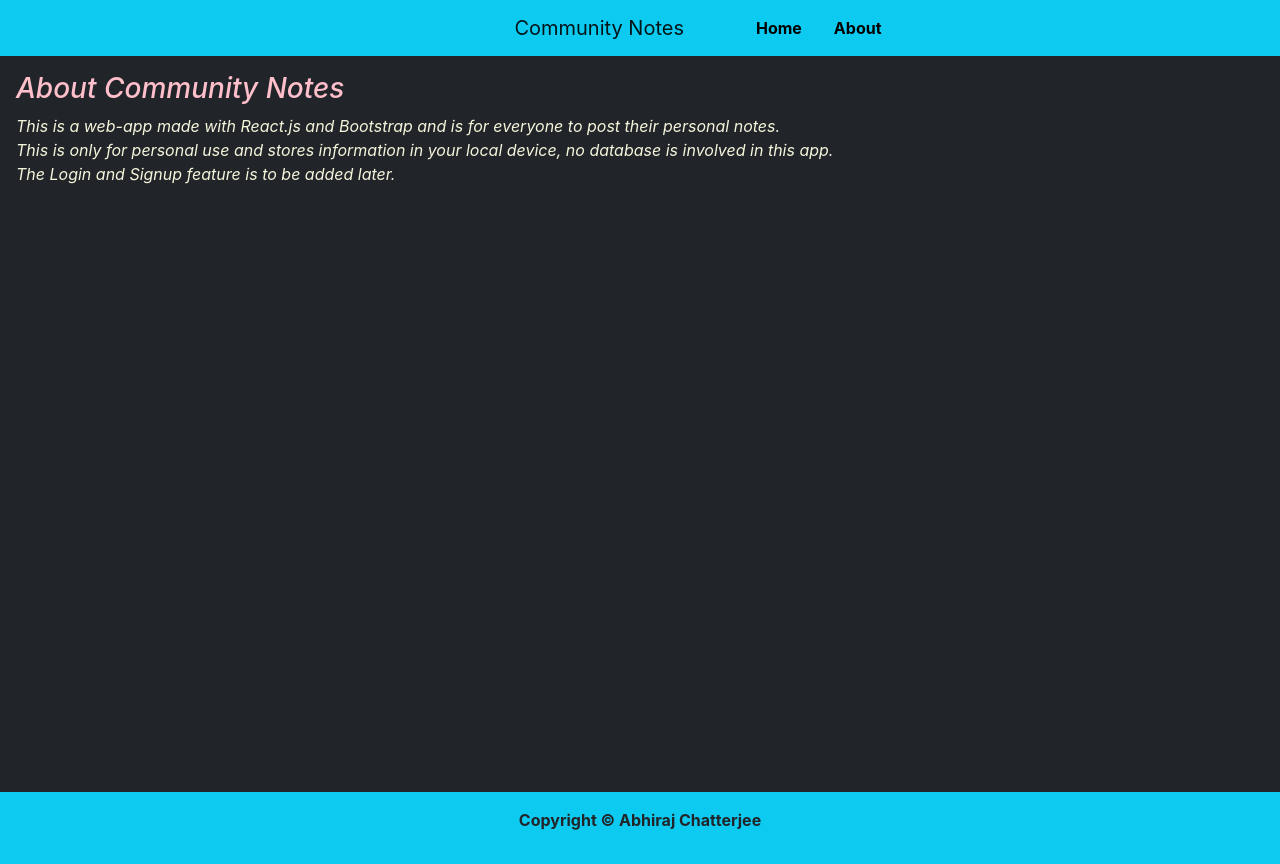
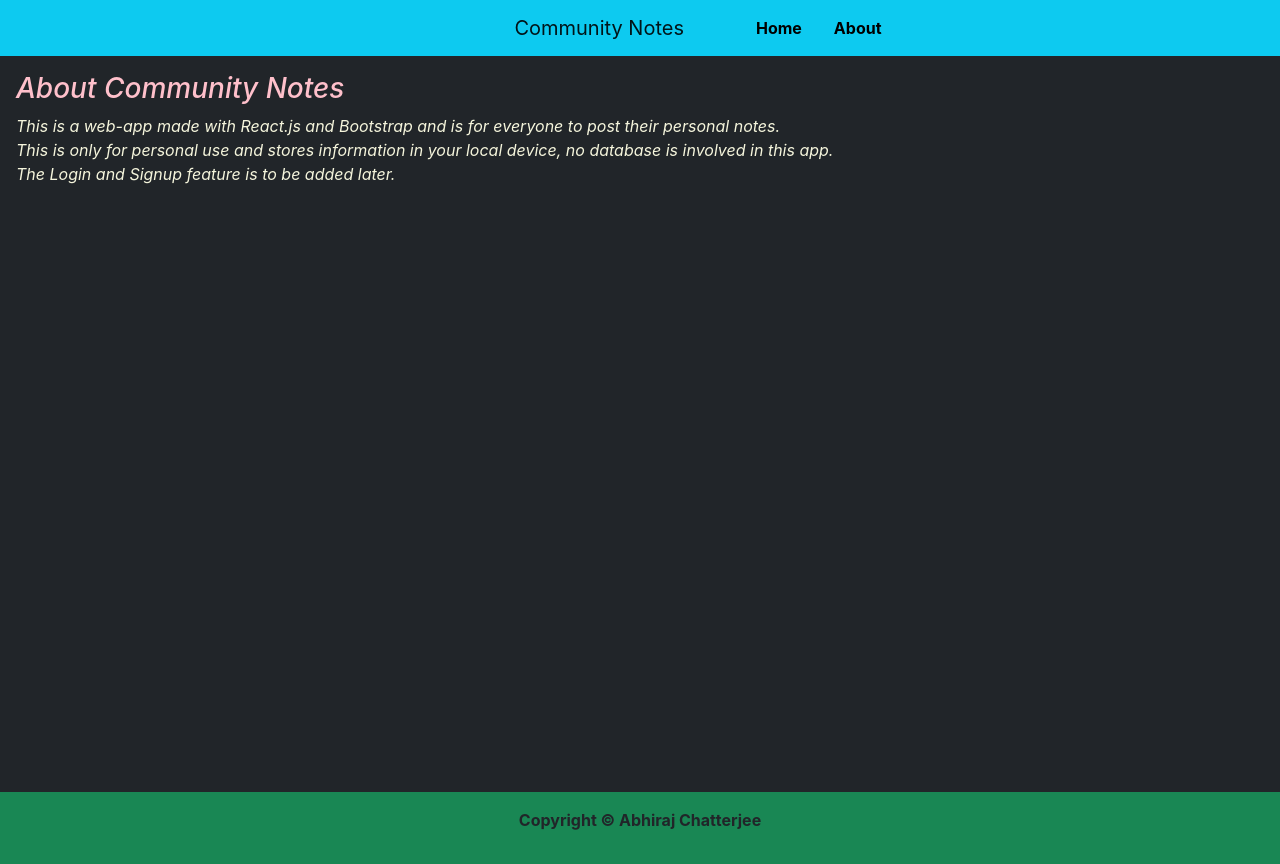
Before and after one commit to Abhiraj3112000/Community-Notes, a React (Create React App) app: page /about in a window 1280 px wide. Built offline with nearby package versions, Linux system fonts and the light colour scheme.

Commit message:
Update Footer.js

```diff
--- a/src/MyComponents/Footer.js
+++ b/src/MyComponents/Footer.js
@@ -2,7 +2,7 @@ import React from 'react'
 
 export const Footer = () => {
     return (
-        <footer className="bg-info text-dark py-3">
+        <footer className="bg-success text-dark py-3">
             <p className="text-center" >
            <strong>Copyright &copy; Abhiraj Chatterjee</strong>
             </p>
```
